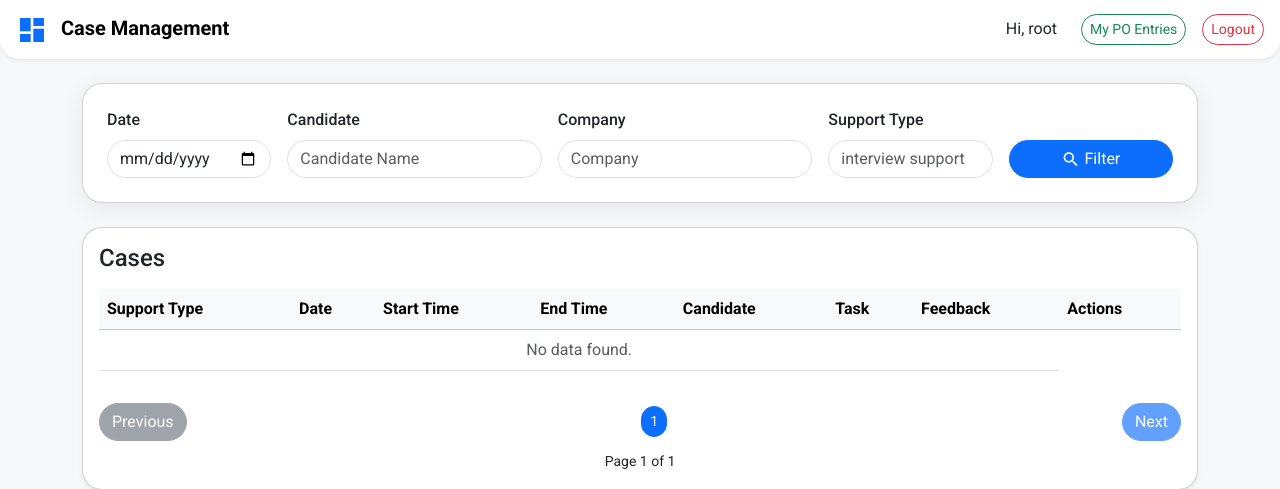
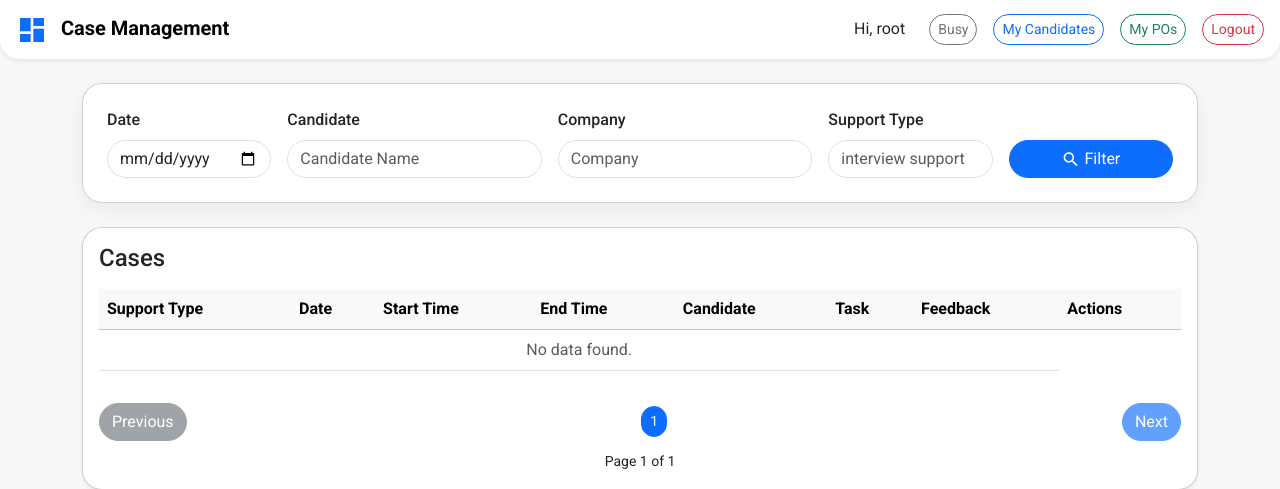
Before and after one commit to Hari-singh-Joshi/vizva-ERP, a Django app: page / in a window 1280 px wide. Shown: the top 489 px of the page. Run offline with Django 5.2, Linux system fonts and the light colour scheme; a user stored in the database is signed in; data that the repository does not hold is empty; parts of the project's set-up code (start-up, migrations or seed data) failed here and were passed over.

Commit message:
Add buttons for candidate and PO entries in base template

```diff
--- a/app/templates/base.html
+++ b/app/templates/base.html
@@ -28,7 +28,9 @@
     {% if user.is_authenticated %}
 
       <span class="me-3">Hi, {{ user.get_full_name|default:user.username }}</span>
-      <a href="{% url 'ph_list' %}" class="btn btn-outline-success me-2 btn-sm">My PO Entries</a>
+     <a href="{% url 'candidate_list' %}" class="btn btn-outline-secondary me-2 btn-sm"  data-bs-toggle="modal" data-bs-target="#busyModal">Busy</a>
+      <a href="{% url 'candidate_list' %}" class="btn btn-outline-primary me-2 btn-sm">My Candidates</a>
+      <a href="{% url 'ph_list' %}" class="btn btn-outline-success me-2 btn-sm">My POs</a>
       <a href="{% url 'logout' %}" class="btn btn-outline-danger btn-sm">Logout</a>
     {% else %}
       <span>
```
